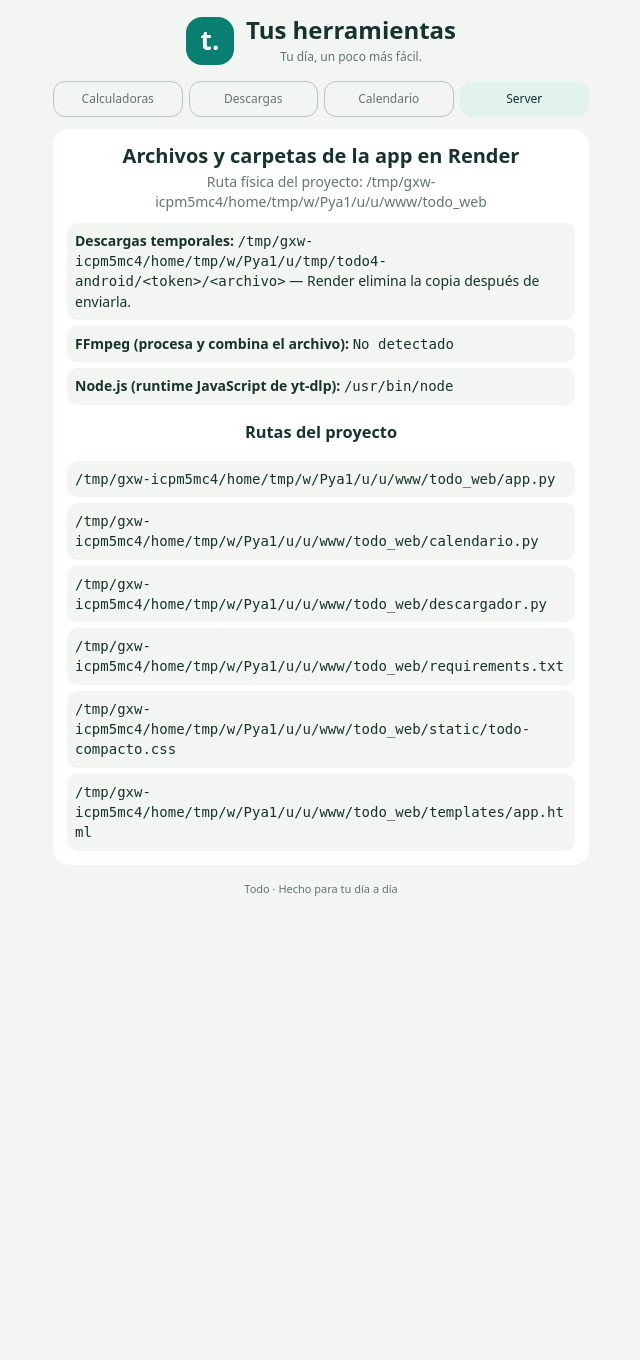
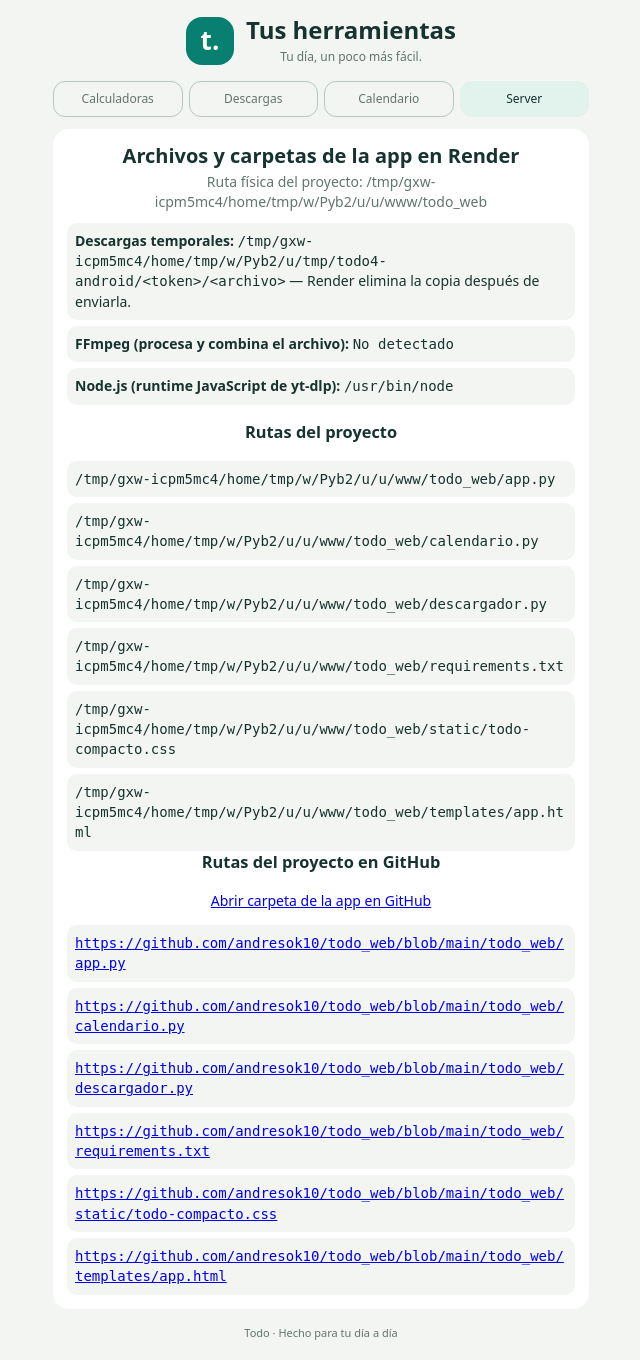
Before and after one commit to andresok10/todo_web, a Flask app: page /server in a window 1280 px wide. Shown: the whole page, without its empty margins (319-959 px from the left). Before the commit the page ends 896 px from the top, so only its background shows below. Run offline with Flask 3, Linux system fonts and the light colour scheme; some libraries are stand-ins or nearby versions.

Commit message:
guardar app

```diff
--- a/todo_web/descargador.py
+++ b/todo_web/descargador.py
@@ -9,7 +9,7 @@ from io import StringIO
 from ipaddress import ip_address
 from pathlib import Path
 from typing import Any, cast
-from urllib.parse import urlsplit
+from urllib.parse import quote, urlsplit
 from uuid import uuid4
 
 from flask import Blueprint, Response, current_app, jsonify, render_template, request, send_from_directory, url_for
@@ -46,7 +46,13 @@ def listar_rutas_servidor():
             if nombre == ".env" or "cookie" in nombre_minusculas or "secret" in nombre_minusculas or nombre.endswith(".pyc"):
                 continue
             ruta_archivo = ruta_carpeta / nombre
-            rutas.append({"ruta": str(ruta_archivo.resolve())})
+            ruta_repo = ruta_archivo.relative_to(BASE_DIR).as_posix()
+            rutas.append(
+                {
+                    "ruta": str(ruta_archivo.resolve()),
+                    "github": f"https://github.com/andresok10/todo_web/blob/main/todo_web/{quote(ruta_repo)}",
+                }
+            )
     candidatos_ffmpeg = [
         os.environ.get("FFMPEG_LOCATION"),
         shutil.which("ffmpeg"),
--- a/todo_web/templates/app.html
+++ b/todo_web/templates/app.html
@@ -97,6 +97,13 @@
             <li><code>{{ elemento.ruta }}</code></li>
             {% endfor %}
         </ul>
+        <h3>Rutas del proyecto en GitHub</h3>
+        <p><a href="https://github.com/andresok10/todo_web/tree/main/todo_web" target="_blank" rel="noopener noreferrer">Abrir carpeta de la app en GitHub</a></p>
+        <ul class="server-rutas">
+            {% for elemento in rutas %}
+            <li><a href="{{ elemento.github }}" target="_blank" rel="noopener noreferrer"><code>{{ elemento.github }}</code></a></li>
+            {% endfor %}
+        </ul>
     </main>
     {% else %}
     <main>
```
